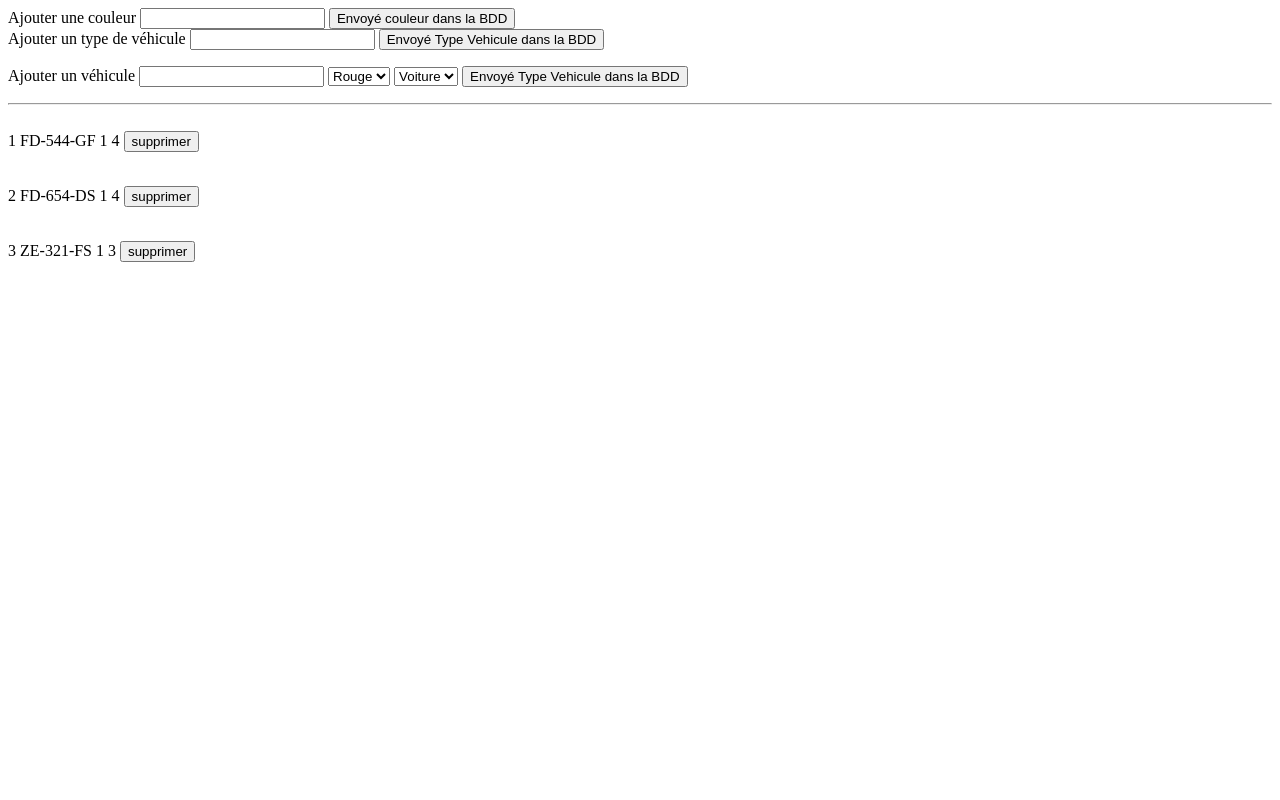
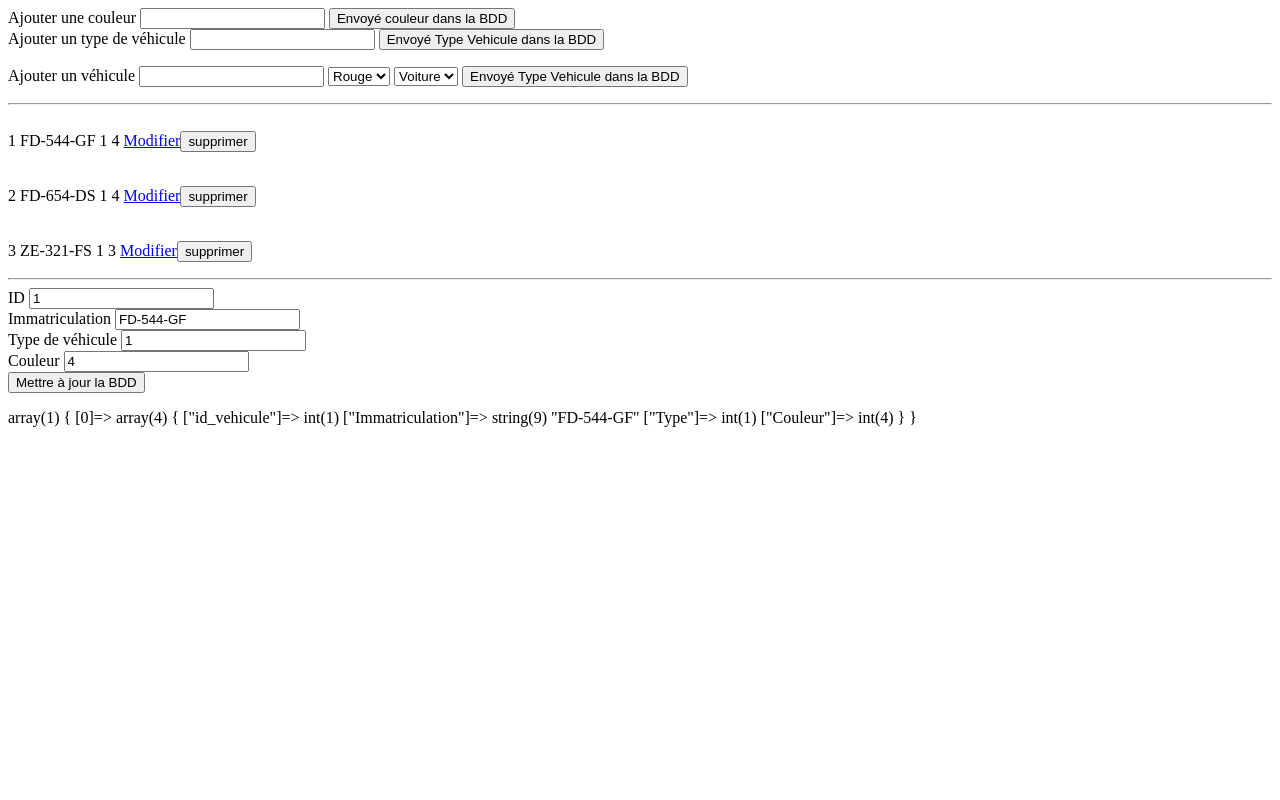
Before and after one commit to Deathur/bddvoiture, a PHP site: page /index.php?id=1 in a window 1280 px wide. Run offline with PHP 8.4, Linux system fonts and the light colour scheme; data comes from the database, SQL or seed files in the repository.

Commit message:
update bdd

```diff
--- a/index.php
+++ b/index.php
@@ -65,7 +65,7 @@ try {
         <input type="submit" name="submitVehicule" value="Envoyé Type Vehicule dans la BDD">
     </form>
     <hr>
-
+    <a ></a>
         <?php
         $sql = "SELECT * FROM vehicule";
         $stmt = $pdo->prepare($sql);
@@ -78,6 +78,7 @@ try {
             foreach ($value as $key2 => $value2) {
                 echo $value2 . " ";
             }
+            echo '<a href="index.php?id=' . $idASupprimer . '">Modifier</a>';
             echo "<input type=\"submit\" name=\"submitDelete\" value=\"supprimer\"><br>";
             echo "</form>";
         }
@@ -122,3 +123,43 @@ try {
         $stmt->execute();
     }
     ?>
+    <hr>
+    <?php
+        if(isset($_GET['id'])){
+            $id = $_GET['id'];
+            $sqlId = "SELECT * FROM Vehicule WHERE id_vehicule = '$id'";
+
+            $stmtId = $pdo->prepare($sqlId);
+            $stmtId->execute();
+
+            $resultsId = $stmtId->fetchAll(PDO::FETCH_ASSOC);
+
+            echo '<form method="POST">
+            <label for="">ID</label>
+            <input type="text" name="idUpdate" value="' . $resultsId[0]['id_vehicule'] . '">
+            <br>
+            <label for="">Immatriculation</label>
+            <input type="text" name="immatriculationUpdate" value="' . $resultsId[0]['Immatriculation'] . '">
+            <br>
+            <label for="">Type de véhicule</label>
+            <input type="text" name="typeUpdate" value="' . $resultsId[0]['Type'] . '">
+            <br>
+            <label for="">Couleur</label>
+            <input type="text" name="couleurUpdate" value="' . $resultsId[0]['Couleur'] . '">
+            <br>
+            <input type="submit" name="submitUpdate" Value="Mettre à jour la BDD">
+            </form>';
+            var_dump($resultsId);
+        }
+        if (isset($_POST['submitUpdate'])){
+
+            $idUpdate = $_POST['idUpdate'];
+            $immatriculationUpdate = $_POST['immatriculationUpdate'];
+            $typeUpdate = $_POST['typeUpdate'];
+            $couleurUpdate = $_POST['couleurUpdate'];
+
+            $sqlUpdate = "UPDATE `vehicule` SET `Immatriculation`='$immatriculationUpdate',`Type`='$typeUpdate',`Couleur`='$couleurUpdate' WHERE `id_vehicule` = '$idUpdate'";
+            $stmtUpdate = $pdo->prepare($sqlUpdate);
+            $stmtUpdate->execute();
+        }
+    ?>
```
